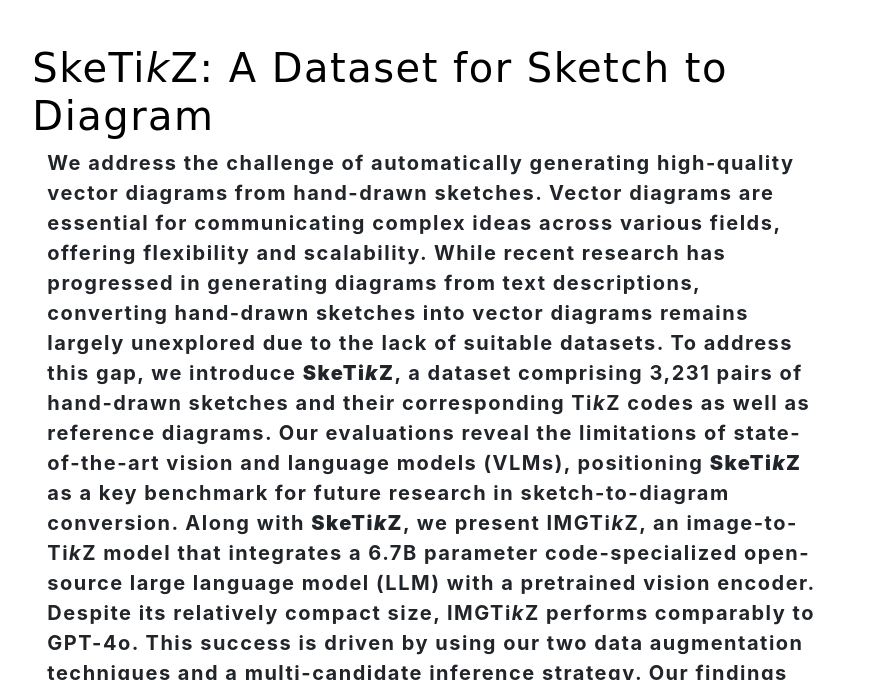
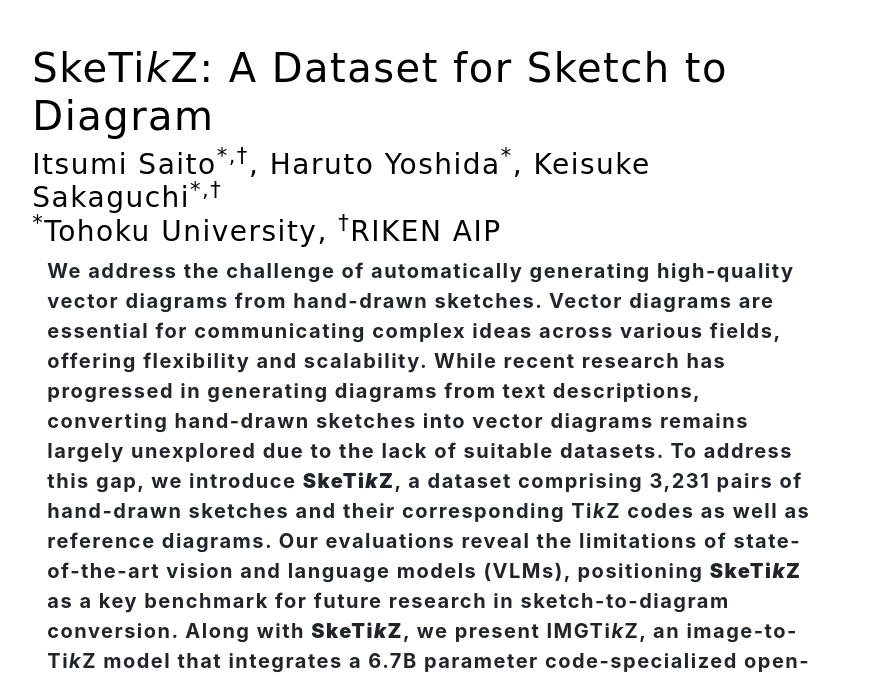
Before and after one commit to sketikz/sketikz.github.io, a plain HTML site: page index.html in a window 1280 px wide. Shown: the part 120-800 px from the top of the page, without its empty margins (205-1074 px from the left). Drawn offline with nearby package versions, Linux system fonts and the light colour scheme; a web font is replaced by a local one.

Commit message:
Update index.html

```diff
--- a/index.html
+++ b/index.html
@@ -148,6 +148,10 @@
 
     <main>
       <h1 class="text-body-emphasis">SkeTi<i>k</i>Z: A Dataset for Sketch to Diagram</h1>
+                  <h3 class="text-body-emphasis">
+              Itsumi Saito<sup>*,&dagger;</sup>, Haruto Yoshida<sup>*</sup>, Keisuke Sakaguchi<sup>*,&dagger;</sup><br>
+  <sup>*</sup>Tohoku University, <sup>&dagger;</sup>RIKEN AIP
+</h3>
       <p class="fs-5 col-md-12">
 
 We address the challenge of automatically generating high-quality vector diagrams
```
